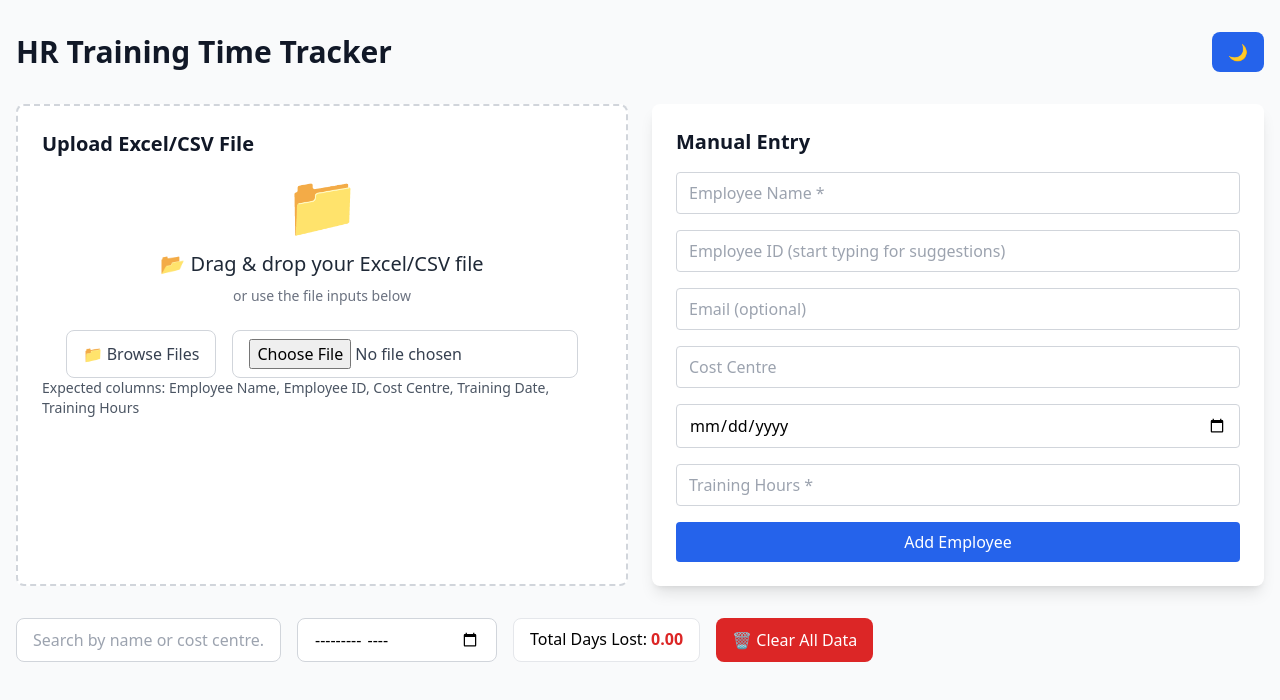
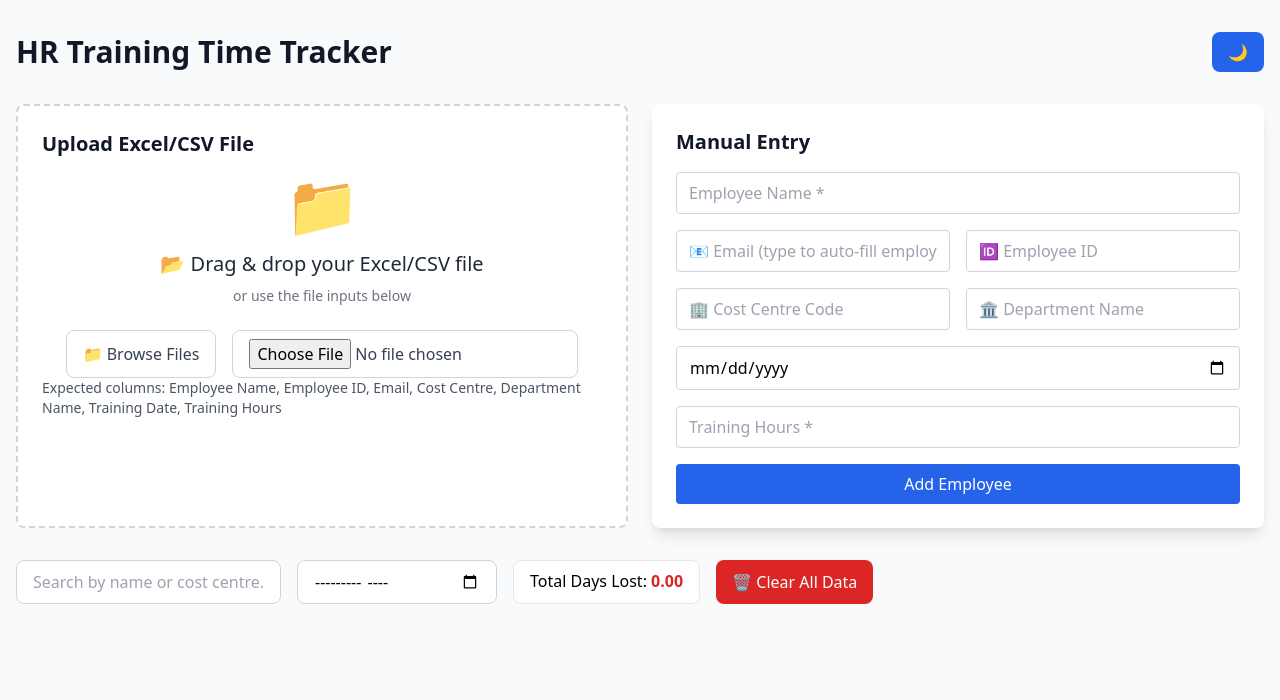
Before and after one commit to FRIEZEWANDABWA/rachael, a React (Create React App) app: page / in a window 1280 px wide. Shown: the top 700 px of the page. Built offline with nearby package versions, Linux system fonts and the light colour scheme.

Commit message:
Major enhancement: Add department reporting, email auto-complete, and advanced analytics

```diff
--- a/src/App.js
+++ b/src/App.js
@@ -47,9 +47,19 @@ function App() {
   const costCentreSummary = useMemo(() => {
     const summary = {};
     filteredEmployees.forEach(emp => {
-      summary[emp.costCentre] = (summary[emp.costCentre] || 0) + emp.daysLost;
+      const key = emp.costCentre;
+      if (!summary[key]) {
+        summary[key] = {
+          costCentre: emp.costCentre,
+          departmentName: emp.departmentName || 'Unknown Department',
+          totalDays: 0,
+          employeeCount: 0
+        };
+      }
+      summary[key].totalDays += emp.daysLost;
+      summary[key].employeeCount += 1;
     });
-    return Object.entries(summary).map(([centre, days]) => ({ centre, days }));
+    return Object.values(summary).sort((a, b) => b.totalDays - a.totalDays);
   }, [filteredEmployees]);
 
   const totalDaysLost = useMemo(() => {
@@ -71,6 +81,7 @@ function App() {
           name: employee.name,
           employeeId: employee.employeeId,
           costCentre: employee.costCentre,
+          departmentName: employee.departmentName || '',
           email: employee.email || ''
         }
       }));
@@ -94,6 +105,7 @@ function App() {
           name: emp.name,
           employeeId: emp.employeeId,
           costCentre: emp.costCentre,
+          departmentName: emp.departmentName || '',
           email: emp.email || ''
         };
       }
@@ -168,7 +180,14 @@ function App() {
               <CostCentreSummary summary={costCentreSummary} darkMode={darkMode} />
             </div>
 
-            <Charts data={costCentreSummary} darkMode={darkMode} />
+            <Charts
+              data={costCentreSummary.map(item => ({
+                centre: item.costCentre,
+                days: item.totalDays,
+                department: item.departmentName
+              }))}
+              darkMode={darkMode}
+            />
           </>
         )}
       </div>
--- a/src/components/CostCentreSummary.jsx
+++ b/src/components/CostCentreSummary.jsx
@@ -1,31 +1,45 @@
 import React from 'react';
 
 const CostCentreSummary = ({ summary, darkMode }) => {
-  const totalDays = summary.reduce((sum, item) => sum + item.days, 0);
+  const totalDays = summary.reduce((sum, item) => sum + item.totalDays, 0);
+  const totalEmployees = summary.reduce((sum, item) => sum + item.employeeCount, 0);
 
   return (
     <div className={`rounded-lg ${darkMode ? 'bg-gray-800' : 'bg-white'} shadow-lg overflow-hidden`}>
-      <h2 className={`text-xl font-semibold p-4 ${darkMode ? 'text-white' : 'text-gray-900'}`}>
-        Cost Centre Summary
-      </h2>
+      <div className={`p-4 ${darkMode ? 'bg-gray-700' : 'bg-gray-50'} border-b`}>
+        <h2 className={`text-xl font-semibold ${darkMode ? 'text-white' : 'text-gray-900'}`}>
+          🏢 Department Training Report
+        </h2>
+        <p className={`text-sm mt-1 ${darkMode ? 'text-gray-400' : 'text-gray-600'}`}>
+          {summary.length} departments • {totalEmployees} employees • {totalDays.toFixed(1)} total days lost
+        </p>
+      </div>
       <div className="overflow-x-auto">
         <table className="w-full">
           <thead className={`${darkMode ? 'bg-gray-700' : 'bg-gray-50'}`}>
             <tr>
               <th className={`px-4 py-3 text-left text-sm font-medium ${darkMode ? 'text-gray-300' : 'text-gray-500'}`}>Cost Centre</th>
-              <th className={`px-4 py-3 text-left text-sm font-medium ${darkMode ? 'text-gray-300' : 'text-gray-500'}`}>Total Days Lost</th>
+              <th className={`px-4 py-3 text-left text-sm font-medium ${darkMode ? 'text-gray-300' : 'text-gray-500'}`}>Department Name</th>
+              <th className={`px-4 py-3 text-left text-sm font-medium ${darkMode ? 'text-gray-300' : 'text-gray-500'}`}>Employees</th>
+              <th className={`px-4 py-3 text-left text-sm font-medium ${darkMode ? 'text-gray-300' : 'text-gray-500'}`}>Days Lost</th>
+              <th className={`px-4 py-3 text-left text-sm font-medium ${darkMode ? 'text-gray-300' : 'text-gray-500'}`}>Avg per Employee</th>
             </tr>
           </thead>
           <tbody className={`${darkMode ? 'bg-gray-800' : 'bg-white'} divide-y ${darkMode ? 'divide-gray-700' : 'divide-gray-200'}`}>
             {summary.map((item, index) => (
-              <tr key={index}>
-                <td className={`px-4 py-3 text-sm ${darkMode ? 'text-white' : 'text-gray-900'}`}>{item.centre}</td>
-                <td className="px-4 py-3 text-sm font-medium text-red-600">{item.days.toFixed(2)}</td>
+              <tr key={index} className={`hover:${darkMode ? 'bg-gray-700' : 'bg-gray-50'}`}>
+                <td className={`px-4 py-3 text-sm font-medium ${darkMode ? 'text-blue-400' : 'text-blue-600'}`}>{item.costCentre}</td>
+                <td className={`px-4 py-3 text-sm ${darkMode ? 'text-white' : 'text-gray-900'}`}>{item.departmentName}</td>
+                <td className={`px-4 py-3 text-sm ${darkMode ? 'text-gray-300' : 'text-gray-600'}`}>{item.employeeCount}</td>
+                <td className="px-4 py-3 text-sm font-bold text-red-600">{item.totalDays.toFixed(2)}</td>
+                <td className={`px-4 py-3 text-sm ${darkMode ? 'text-gray-300' : 'text-gray-600'}`}>{(item.totalDays / item.employeeCount).toFixed(1)}</td>
               </tr>
             ))}
-            <tr className={`${darkMode ? 'bg-gray-700' : 'bg-gray-50'} font-bold`}>
-              <td className={`px-4 py-3 text-sm ${darkMode ? 'text-white' : 'text-gray-900'}`}>Total</td>
-              <td className="px-4 py-3 text-sm font-bold text-red-600">{totalDays.toFixed(2)}</td>
+            <tr className={`${darkMode ? 'bg-gray-700' : 'bg-gray-100'} font-bold border-t-2`}>
+              <td colSpan="2" className={`px-4 py-3 text-sm font-bold ${darkMode ? 'text-white' : 'text-gray-900'}`}>ORGANIZATION TOTAL</td>
+              <td className={`px-4 py-3 text-sm font-bold ${darkMode ? 'text-white' : 'text-gray-900'}`}>{totalEmployees}</td>
+              <td className="px-4 py-3 text-sm font-bold text-red-600 text-lg">{totalDays.toFixed(2)}</td>
+              <td className={`px-4 py-3 text-sm font-bold ${darkMode ? 'text-white' : 'text-gray-900'}`}>{(totalDays / totalEmployees).toFixed(1)}</td>
             </tr>
           </tbody>
         </table>
--- a/src/components/EmployeeTable.jsx
+++ b/src/components/EmployeeTable.jsx
@@ -13,8 +13,9 @@ const EmployeeTable = ({ employees, darkMode }) => {
           <thead className={`${darkMode ? 'bg-gray-700' : 'bg-gray-50'}`}>
             <tr>
               <th className={`px-4 py-3 text-left text-sm font-medium ${darkMode ? 'text-gray-300' : 'text-gray-500'}`}>Name</th>
-              <th className={`px-4 py-3 text-left text-sm font-medium ${darkMode ? 'text-gray-300' : 'text-gray-500'}`}>ID</th>
+              <th className={`px-4 py-3 text-left text-sm font-medium ${darkMode ? 'text-gray-300' : 'text-gray-500'}`}>Email</th>
               <th className={`px-4 py-3 text-left text-sm font-medium ${darkMode ? 'text-gray-300' : 'text-gray-500'}`}>Cost Centre</th>
+              <th className={`px-4 py-3 text-left text-sm font-medium ${darkMode ? 'text-gray-300' : 'text-gray-500'}`}>Department</th>
               <th className={`px-4 py-3 text-left text-sm font-medium ${darkMode ? 'text-gray-300' : 'text-gray-500'}`}>Date</th>
               <th className={`px-4 py-3 text-left text-sm font-medium ${darkMode ? 'text-gray-300' : 'text-gray-500'}`}>Hours</th>
               <th className={`px-4 py-3 text-left text-sm font-medium ${darkMode ? 'text-gray-300' : 'text-gray-500'}`}>Days Lost</th>
@@ -23,17 +24,18 @@ const EmployeeTable = ({ employees, darkMode }) => {
           <tbody className={`${darkMode ? 'bg-gray-800' : 'bg-white'} divide-y ${darkMode ? 'divide-gray-700' : 'divide-gray-200'}`}>
             {employees.map((emp) => (
               <tr key={emp.id}>
-                <td className={`px-4 py-3 text-sm ${darkMode ? 'text-white' : 'text-gray-900'}`}>{emp.name}</td>
-                <td className={`px-4 py-3 text-sm ${darkMode ? 'text-gray-300' : 'text-gray-500'}`}>{emp.employeeId}</td>
+                <td className={`px-4 py-3 text-sm font-medium ${darkMode ? 'text-white' : 'text-gray-900'}`}>{emp.name}</td>
+                <td className={`px-4 py-3 text-sm ${darkMode ? 'text-blue-400' : 'text-blue-600'}`}>{emp.email}</td>
                 <td className={`px-4 py-3 text-sm ${darkMode ? 'text-gray-300' : 'text-gray-500'}`}>{emp.costCentre}</td>
+                <td className={`px-4 py-3 text-sm ${darkMode ? 'text-gray-300' : 'text-gray-500'}`}>{emp.departmentName}</td>
                 <td className={`px-4 py-3 text-sm ${darkMode ? 'text-gray-300' : 'text-gray-500'}`}>{emp.date}</td>
                 <td className={`px-4 py-3 text-sm ${darkMode ? 'text-gray-300' : 'text-gray-500'}`}>{emp.hours}</td>
-                <td className={`px-4 py-3 text-sm font-medium text-red-600`}>{emp.daysLost.toFixed(2)}</td>
+                <td className={`px-4 py-3 text-sm font-bold text-red-600`}>{emp.daysLost.toFixed(2)}</td>
               </tr>
             ))}
             <tr className={`${darkMode ? 'bg-gray-700' : 'bg-gray-50'} font-bold`}>
-              <td colSpan="5" className={`px-4 py-3 text-sm ${darkMode ? 'text-white' : 'text-gray-900'}`}>Total</td>
-              <td className="px-4 py-3 text-sm font-bold text-red-600">{totalDays.toFixed(2)}</td>
+              <td colSpan="6" className={`px-4 py-3 text-sm font-bold ${darkMode ? 'text-white' : 'text-gray-900'}`}>TOTAL TRAINING DAYS LOST</td>
+              <td className="px-4 py-3 text-sm font-bold text-red-600 text-lg">{totalDays.toFixed(2)}</td>
             </tr>
           </tbody>
         </table>
--- a/src/components/FileUpload.jsx
+++ b/src/components/FileUpload.jsx
@@ -21,8 +21,7 @@ const FileUpload = ({ onUpload, darkMode }) => {
 
           // Find name column
           const nameKey = keys.find(k =>
-            k.toLowerCase().includes('name') ||
-            k.toLowerCase().includes('employee')
+            k.toLowerCase().includes('name') && !k.toLowerCase().includes('dept')
           ) || keys[0];
 
           // Find ID column
@@ -31,13 +30,22 @@ const FileUpload = ({ onUpload, darkMode }) => {
             k.toLowerCase().includes('emp')
           ) || keys[1];
 
+          // Find email column
+          const emailKey = keys.find(k =>
+            k.toLowerCase().includes('email') ||
+            k.toLowerCase().includes('mail')
+          );
+
           // Find cost centre column
           const costKey = keys.find(k =>
-            k.toLowerCase().includes('cost') ||
-            k.toLowerCase().includes('centre') ||
-            k.toLowerCase().includes('center') ||
-            k.toLowerCase().includes('dept')
-          ) || keys[2];
+            k.toLowerCase().includes('cost') && k.toLowerCase().includes('centre')
+          ) || keys.find(k => k.toLowerCase().includes('cost'));
+
+          // Find department name column
+          const deptKey = keys.find(k =>
+            (k.toLowerCase().includes('dept') && k.toLowerCase().includes('name')) ||
+            (k.toLowerCase().includes('department') && !k.toLowerCase().includes('cost'))
+          );
 
           // Find date column
           const dateKey = keys.find(k =>
@@ -55,7 +63,9 @@ const FileUpload = ({ onUpload, darkMode }) => {
           return {
             name: row[nameKey] || '',
             employeeId: row[idKey] || '',
+            email: row[emailKey] || '',
             costCentre: row[costKey] || 'Unknown',
+            departmentName: row[deptKey] || '',
             date: row[dateKey] || '',
             hours: parseFloat(row[hoursKey]) || 0
           };
@@ -178,7 +188,7 @@ const FileUpload = ({ onUpload, darkMode }) => {
       </div>
 
       <p className={`text-sm ${darkMode ? 'text-gray-400' : 'text-gray-600'}`}>
-        Expected columns: Employee Name, Employee ID, Cost Centre, Training Date, Training Hours
+        Expected columns: Employee Name, Employee ID, Email, Cost Centre, Department Name, Training Date, Training Hours
       </p>
     </div>
   );
--- a/src/components/ManualInputForm.jsx
+++ b/src/components/ManualInputForm.jsx
@@ -5,6 +5,7 @@ const ManualInputForm = ({ onSubmit, darkMode, employeeDatabase }) => {
     name: '',
     employeeId: '',
     costCentre: '',
+    departmentName: '',
     date: '',
     hours: '',
     email: ''
@@ -21,7 +22,7 @@ const ManualInputForm = ({ onSubmit, darkMode, employeeDatabase }) => {
       ...formData,
       hours: parseFloat(formData.hours)
     });
-    setFormData({ name: '', employeeId: '', costCentre: '', date: '', hours: '', email: '' });
+    setFormData({ name: '', employeeId: '', costCentre: '', departmentName: '', date: '', hours: '', email: '' });
     setSuggestions([]);
   };
 
@@ -33,18 +34,25 @@ const ManualInputForm = ({ onSubmit, darkMode, employeeDatabase }) => {
       [name]: value
     }));
 
-    // Auto-complete logic
+    // Auto-complete logic for Employee ID
     if (name === 'employeeId' && value.length > 0) {
       const matches = Object.values(employeeDatabase).filter(emp =>
         emp.employeeId.toLowerCase().includes(value.toLowerCase()) ||
         emp.name.toLowerCase().includes(value.toLowerCase())
       );
       setSuggestions(matches.slice(0, 5));
+    }
+    // Auto-complete logic for Email
+    else if (name === 'email' && value.length > 0) {
+      const matches = Object.values(employeeDatabase).filter(emp =>
+        emp.email && emp.email.toLowerCase().includes(value.toLowerCase())
+      );
+      setSuggestions(matches.slice(0, 5));
     } else {
       setSuggestions([]);
     }
 
-    // Auto-fill if exact match found
+    // Auto-fill if exact match found by Employee ID
     if (name === 'employeeId') {
       const exactMatch = employeeDatabase[value.toLowerCase()];
       if (exactMatch) {
@@ -52,7 +60,25 @@ const ManualInputForm = ({ onSubmit, darkMode, employeeDatabase }) => {
           ...prev,
           name: exactMatch.name,
           costCentre: exactMatch.costCentre,
+          departmentName: exactMatch.departmentName,
           email: exactMatch.email
+        }));
+        setSuggestions([]);
+      }
+    }
+
+    // Auto-fill if exact match found by Email
+    if (name === 'email') {
+      const emailMatch = Object.values(employeeDatabase).find(emp =>
+        emp.email && emp.email.toLowerCase() === value.toLowerCase()
+      );
+      if (emailMatch) {
+        setFormData(prev => ({
+          ...prev,
+          name: emailMatch.name,
+          employeeId: emailMatch.employeeId,
+          costCentre: emailMatch.costCentre,
+          departmentName: emailMatch.departmentName
         }));
         setSuggestions([]);
       }
@@ -65,6 +91,7 @@ const ManualInputForm = ({ onSubmit, darkMode, employeeDatabase }) => {
       name: employee.name,
       employeeId: employee.employeeId,
       costCentre: employee.costCentre,
+      departmentName: employee.departmentName,
       email: employee.email
     }));
     setSuggestions([]);
@@ -86,12 +113,13 @@ const ManualInputForm = ({ onSubmit, darkMode, employeeDatabase }) => {
           required
         />
 
+        <div className="grid grid-cols-1 md:grid-cols-2 gap-4">
           <div className="relative">
             <input
-            type="text"
-            name="employeeId"
-            placeholder="Employee ID (start typing for suggestions)"
-            value={formData.employeeId}
+              type="email"
+              name="email"
+              placeholder="📧 Email (type to auto-fill employee data)"
+              value={formData.email}
               onChange={handleChange}
               className={`w-full px-3 py-2 rounded border ${darkMode ? 'bg-gray-700 text-white border-gray-600' : 'bg-white border-gray-300'}`}
             />
@@ -104,28 +132,42 @@ const ManualInputForm = ({ onSubmit, darkMode, employeeDatabase }) => {
                     className={`px-3 py-2 cursor-pointer hover:${darkMode ? 'bg-gray-600' : 'bg-gray-100'}`}
                   >
                     <div className={`font-medium ${darkMode ? 'text-white' : 'text-gray-900'}`}>{emp.name}</div>
-                  <div className={`text-sm ${darkMode ? 'text-gray-400' : 'text-gray-600'}`}>{emp.employeeId} • {emp.costCentre}</div>
+                    <div className={`text-sm ${darkMode ? 'text-gray-400' : 'text-gray-600'}`}>{emp.email} • {emp.costCentre}</div>
                   </div>
                 ))}
               </div>
             )}
           </div>
+
+          <div className="relative">
             <input
-          type="email"
-          name="email"
-          placeholder="Email (optional)"
-          value={formData.email}
+              type="text"
+              name="employeeId"
+              placeholder="🆔 Employee ID"
+              value={formData.employeeId}
+              onChange={handleChange}
+              className={`w-full px-3 py-2 rounded border ${darkMode ? 'bg-gray-700 text-white border-gray-600' : 'bg-white border-gray-300'}`}
+            />
+          </div>
+        </div>
+        <div className="grid grid-cols-1 md:grid-cols-2 gap-4">
+          <input
+            type="text"
+            name="costCentre"
+            placeholder="🏢 Cost Centre Code"
+            value={formData.costCentre}
             onChange={handleChange}
             className={`w-full px-3 py-2 rounded border ${darkMode ? 'bg-gray-700 text-white border-gray-600' : 'bg-white border-gray-300'}`}
           />
           <input
             type="text"
-          name="costCentre"
-          placeholder="Cost Centre"
-          value={formData.costCentre}
+            name="departmentName"
+            placeholder="🏛️ Department Name"
+            value={formData.departmentName}
             onChange={handleChange}
             className={`w-full px-3 py-2 rounded border ${darkMode ? 'bg-gray-700 text-white border-gray-600' : 'bg-white border-gray-300'}`}
           />
+        </div>
         <input
           type="date"
           name="date"
```
Lines whose indentation alone changed are shown as unchanged.
